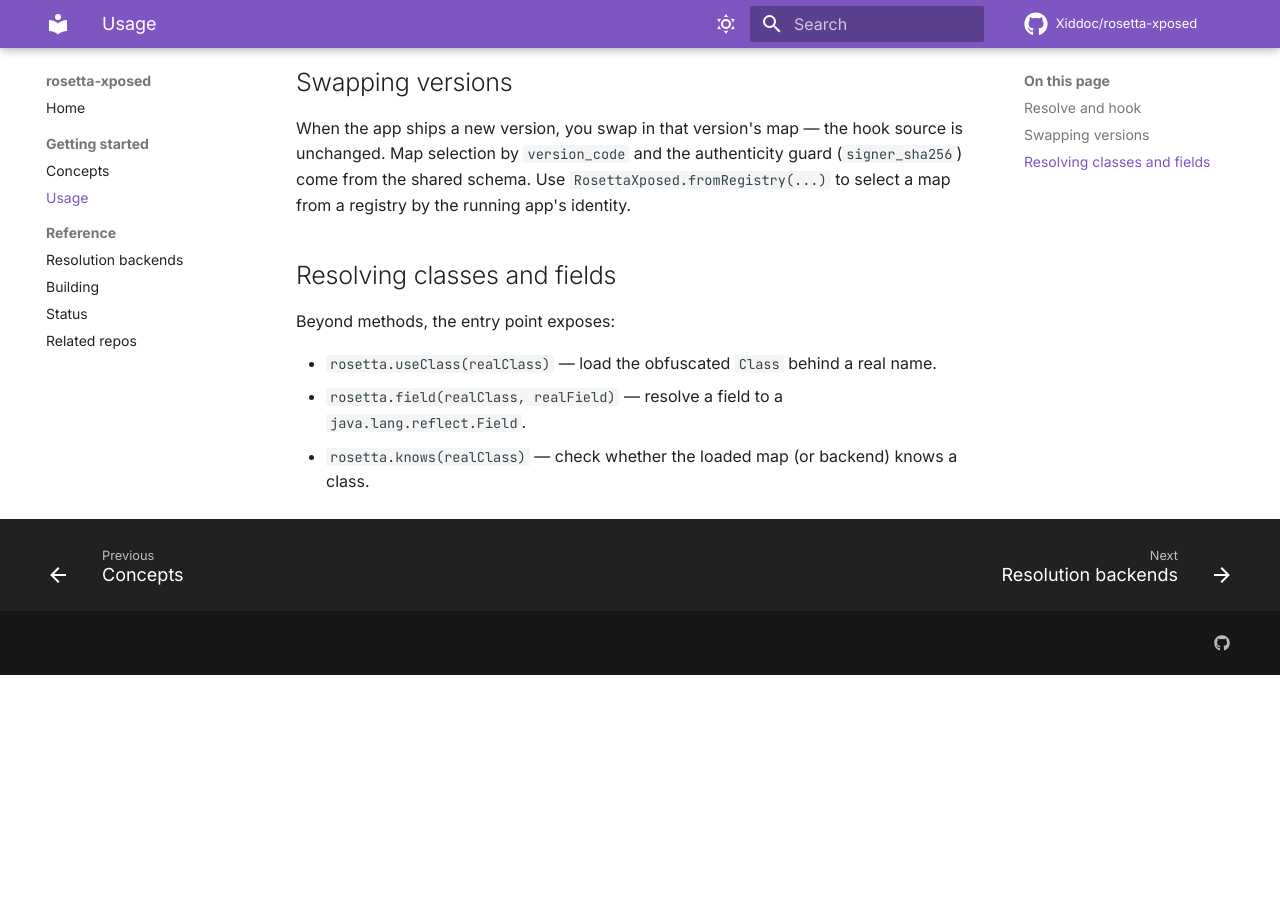
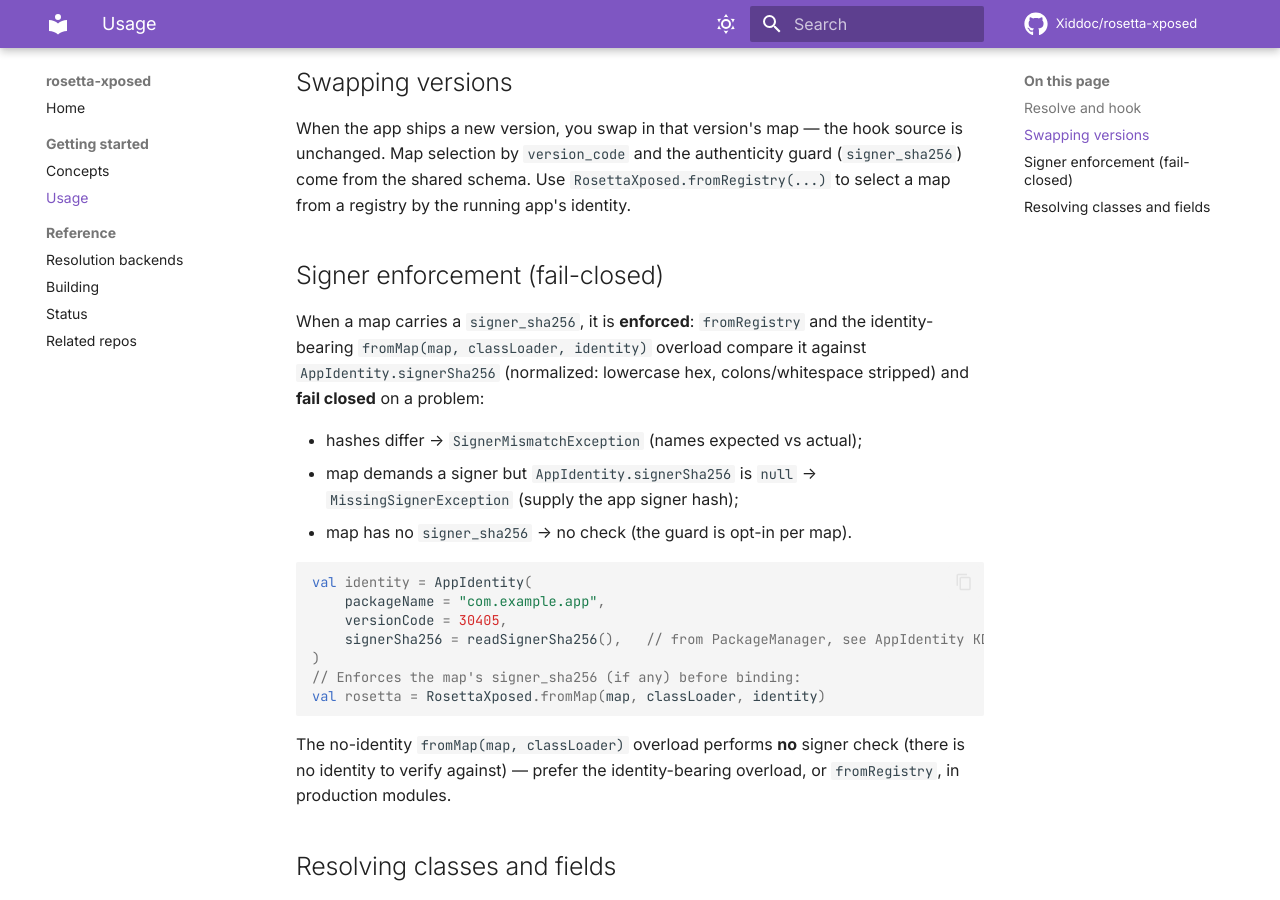
Before and after one commit to Xiddoc/rosetta-xposed, an MkDocs documentation site: the page built from docs/getting-started/usage.md, in a window 1280 px wide and 900 px high, scrolled down 911 px. Built offline with MkDocs 1.6.1 and Material for MkDocs 9.7.7, drawn with Linux system fonts in a browser that asks for light colours; comment, search, counter and statistics services are not loaded; before the commit the page ends 1586 px from its top, so only the background shows below that.

Commit message:
docs: mark signer_sha256 enforcement as implemented
Update status.md (moved from Planned to Built), getting-started
usage/concepts with the fail-closed signer behaviour, and the CLAUDE.md
Decision-4 wording to 'version_code selects, signer_sha256 guards
(enforced)'.

https://claude.ai/code/session_01F3soVfNcnfAV4p1HpWNZpZ

````diff
--- a/docs/getting-started/usage.md
+++ b/docs/getting-started/usage.md
@@ -47,6 +47,32 @@ guard (`signer_sha256`) come from the shared schema. Use
 `RosettaXposed.fromRegistry(...)` to select a map from a registry by the
 running app's identity.
 
+## Signer enforcement (fail-closed)
+
+When a map carries a `signer_sha256`, it is **enforced**: `fromRegistry`
+and the identity-bearing `fromMap(map, classLoader, identity)` overload
+compare it against `AppIdentity.signerSha256` (normalized: lowercase hex,
+colons/whitespace stripped) and **fail closed** on a problem:
+
+- hashes differ → `SignerMismatchException` (names expected vs actual);
+- map demands a signer but `AppIdentity.signerSha256` is `null` →
+  `MissingSignerException` (supply the app signer hash);
+- map has no `signer_sha256` → no check (the guard is opt-in per map).
+
+```kotlin
+val identity = AppIdentity(
+    packageName = "com.example.app",
+    versionCode = 30405,
+    signerSha256 = readSignerSha256(),   // from PackageManager, see AppIdentity KDoc
+)
+// Enforces the map's signer_sha256 (if any) before binding:
+val rosetta = RosettaXposed.fromMap(map, classLoader, identity)
+```
+
+The no-identity `fromMap(map, classLoader)` overload performs **no** signer
+check (there is no identity to verify against) — prefer the
+identity-bearing overload, or `fromRegistry`, in production modules.
+
 ## Resolving classes and fields
 
 Beyond methods, the entry point exposes:
````
Also changed, not shown: CLAUDE.md (+6 -3 lines), docs/getting-started/concepts.md (+8 -0 lines), docs/reference/status.md (+8 -2 lines).
